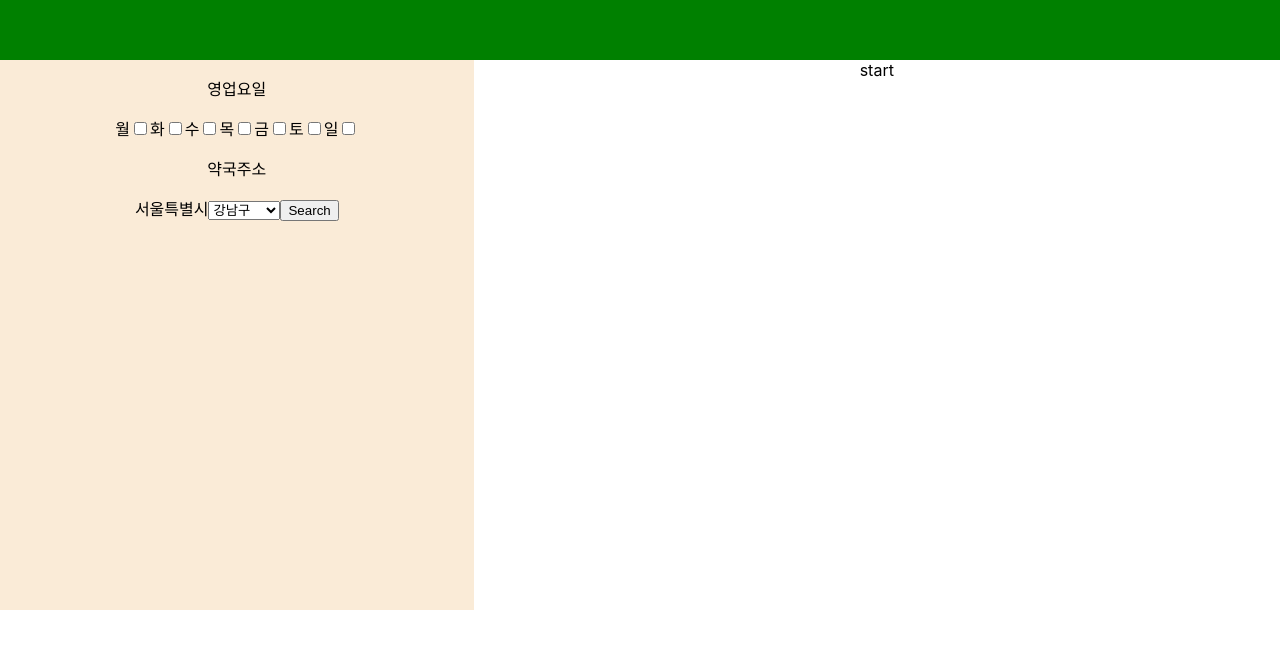
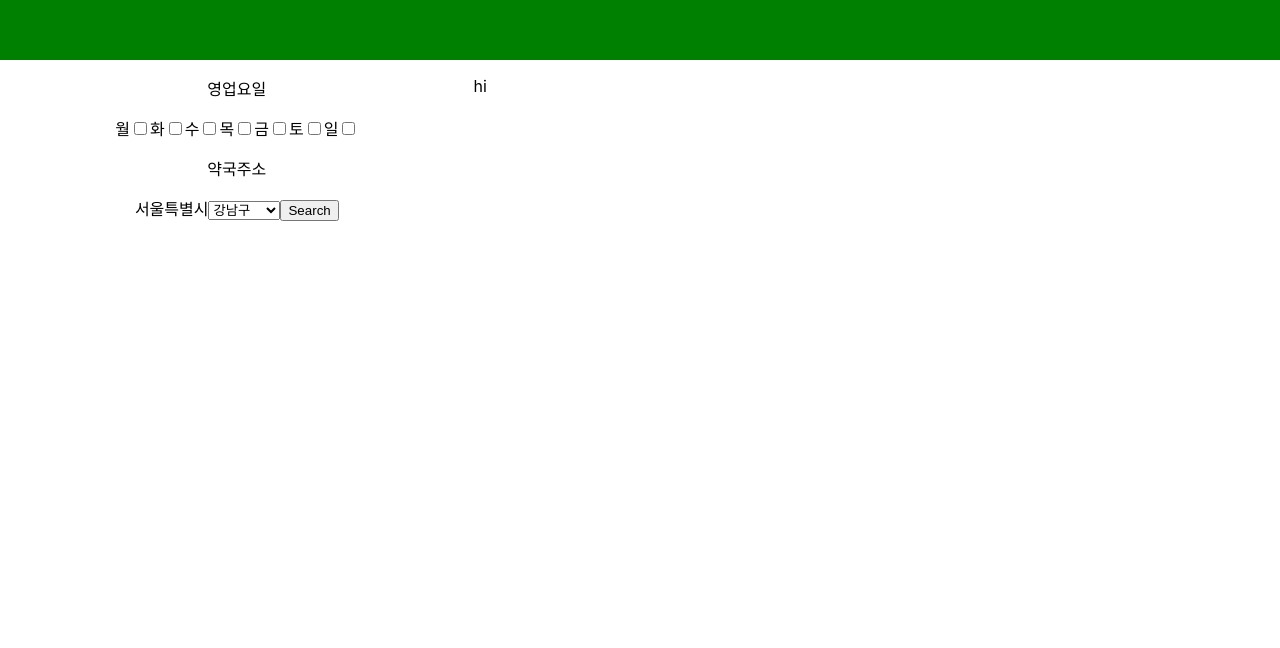
Before and after one commit to sbyeol3/inPharmation, a React (Create React App) app in the folder Front-end/: page / in a window 1280 px wide. Shown: the top 648 px of the page. Built offline with nearby package versions, Linux system fonts and the light colour scheme; the HTML template or start-up script is replaced by a standard one.

Commit message:
Feat : API data parsing

```diff
--- a/Front-end/src/App.css
+++ b/Front-end/src/App.css
@@ -1,3 +1,4 @@
+
 .App {
     text-align: center;
 }
--- a/Front-end/src/Components/CallApi.js
+++ b/Front-end/src/Components/CallApi.js
@@ -2,9 +2,8 @@ import React from "react";
 
 const axios = require('axios');
 const callApi = async (gu,days) => {
-    console.log(gu,days)
     try {
-        axios({
+        const {data} = await axios({
             url: "http://localhost:5000/search",
             method: 'get',
             params: {
@@ -13,6 +12,7 @@ const callApi = async (gu,days) => {
                 QT: days, // 진료 요일
             }
         })
+        return data
     } catch (e) {
         console.log(e);
     }
--- a/Front-end/src/Components/Display.css
+++ b/Front-end/src/Components/Display.css
@@ -0,0 +1,3 @@
+.Display {
+    height: 1000px;
+}
--- a/Front-end/src/Components/Display.js
+++ b/Front-end/src/Components/Display.js
@@ -1,14 +1,30 @@
-import React from 'react';
+import React, {useState, useEffect} from 'react';
 import './Main.css';
 import './Display.css';
+// import {Card} from 'bootstrap';
 
-const Display = () => {
+const CardField = (props) => {
+    const {create_data, location_id, location_name, md101_sn, msg, send_platform} = props;
     return(
-            <>
-            start
-            </>
+        <div style={{ width: '18rem', height: '100px'}}>
+            <div>
+                <p>{location_name}</p>
+                <p>{msg}</p>
+            </div>
+        </div>
+    );
+}
+const Display = (props) => {
+    const [data, setData] = useState([])
+    useEffect(()=>{
+        if(props.data)
+            setData(props.data)
+    },[props])
+    return(
+            <div className="Display">
+            <p>hi</p>
+            { data && data.map((v,i) => <CardField data={v}/>)}
+            </div>
     )
 };
-export default Display
-
-    // return (₩ < div className = "Display" > search < /div>);
+export default Display;
--- a/Front-end/src/Components/Main.css
+++ b/Front-end/src/Components/Main.css
@@ -3,7 +3,7 @@
   margin: 0;
   width : 37%;
   height: 550px;
-  background-color: antiquewhite;
+  /* background-color: antiquewhite; */
 }
 
 .Display {
--- a/Front-end/src/Components/Main.js
+++ b/Front-end/src/Components/Main.js
@@ -1,24 +1,21 @@
-import React, { Component } from 'react';
+import React, { useState } from 'react';
 import Search from './Search';
 import Display from './Display';
 
-class Main extends Component {
-  constructor(props){
-    super(props);
-    this.state= {
-      addr : "",
-      days : [],
-    }
+const Main = () => {
+  const [msgData, setMsgData] = useState([]);
+
+  const dataSubmit = (data) => {
+    setMsgData(data.data)
   }
 
-  render(){
-    return(
-      <div>
-        <Search/>
-        <Display/>
-      </div>
-    );
-  }
+  return(
+    <>
+      <Search onSubmit={dataSubmit}/>
+      {console.log(msgData)}
+      <Display data={msgData}/>
+    </>
+  );
 }
 
 export default Main
--- a/Front-end/src/Components/Search.js
+++ b/Front-end/src/Components/Search.js
@@ -1,13 +1,15 @@
-import React, { Component, useState } from 'react';
+import React, { useState } from 'react';
 import './Main.css';
 import './Search.css';
 import OptionGu from './OptionGu';
 import CheckDays from './CheckDays';
 import callApi from './CallApi';
 
-const Search = () => {
+const Search = (props) => {
   const [days, setDays] = useState([]);
   const [gu, setGu] = useState('강남구');
+  const [msgData, setMsgData] = useState([]);
+  const [totalCnt, setTotalCnt] = useState(0);
 
   const selectGuChange = (e) => {
     setGu(e.target.value);
@@ -24,8 +26,15 @@ const Search = () => {
     ]);
   }
 
-  const handleClick = e => {
-    callApi(days,gu);
+  const handleClick = async e => {
+    try{
+      const {data, totalCount, numOfRows, pageNo} = await callApi(days,gu);
+      // setMsgData(data);
+      // setTotalCnt(totalCnt);
+      props.onSubmit({data,totalCount,numOfRows,pageNo});
+    } catch (error) {
+      console.log(error);
+  }
   }
 
   return(
```
Also changed, not shown: 1 other file (tests, documents, lock files or other folders).
